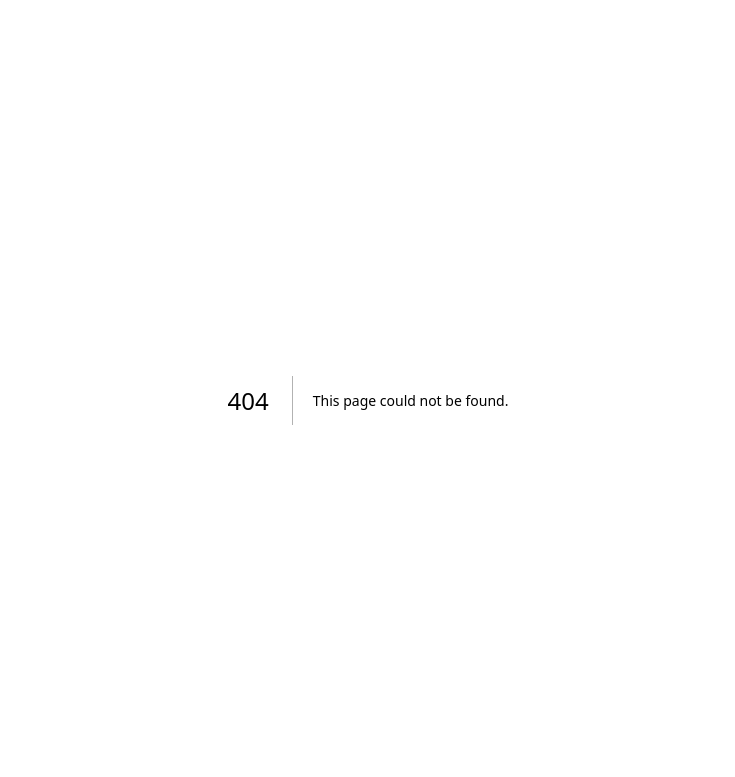
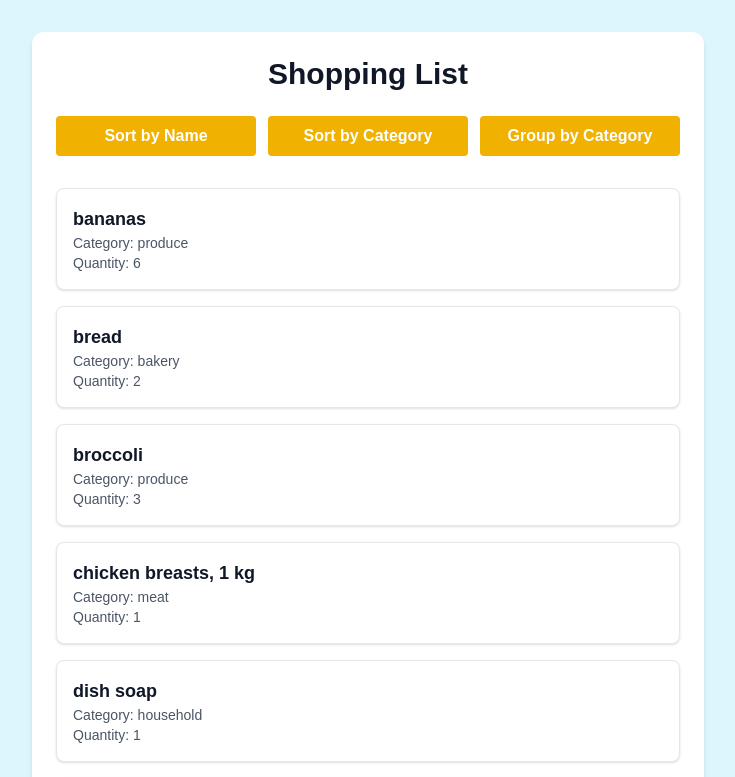
Before and after one commit to MatthewPereira6317/cprg306-assignments, a Next.js app: page /week-6 in a window 1280 px wide. Before the commit this address had no page. Shown: the top 777 px of the page, without its empty margins (272-1007 px from the left). Built offline with nearby package versions, Linux system fonts and the light colour scheme.

Commit message:
Commit Week 6

```diff
--- a/app/page.js
+++ b/app/page.js
@@ -2,7 +2,7 @@ import Link from "next/link";
 
 export default function Home() {
   return (
-    <main>
+    <main className="min-h-screen bg-[#ddf6fe] p-8 text-black">
       <div>
         <h1>CPRG 306: Web Development 2 - Assignments</h1>
         <ul>
@@ -18,6 +18,9 @@ export default function Home() {
           <li>
             <Link href="/week-5">Week 5 Assignment</Link>
           </li>
+          <li>
+            <Link href="/week-6">Week 6 Assignment</Link>
+          </li>
         </ul>
       </div>
     </main>
--- a/app/week-2/page.js
+++ b/app/week-2/page.js
@@ -2,7 +2,7 @@ import StudentInfo from "./student-info";
 
 export default function Page() {
   return (
-    <main>
+    <main className="min-h-screen bg-[#ddf6fe] p-8 text-black">
       <h1>Shopping List</h1>
       <StudentInfo name="Matthew Pereira" link="https://github.com/MatthewPereira6317/cprg306-assignments.git" />
     </main>
--- a/app/week-3/page.js
+++ b/app/week-3/page.js
@@ -2,9 +2,9 @@ import ItemList from "./item-list";
 
 export default function Page() {
     return (
-        <main className="min-h-screen bg-gray-100 p-8">
+        <main className="min-h-screen bg-[#ddf6fe] p-8 text-black">
             <div className="mx-auto max-w-2xl rounded-xl bg-white p-6 shadow-md">
-                <h1 className="mb-6 text-3xl font-bold text-gray-900">Shopping List</h1>
+                <h1 className="mb-6 text-3xl font-bold text-center text-gray-900">Shopping List</h1>
                 <ItemList />
             </div>
         </main>
--- a/app/week-4/page.js
+++ b/app/week-4/page.js
@@ -2,7 +2,7 @@ import NewItem from './new-item';
 
 export default function Page() {
     return (
-        <main className="min-h-screen bg-gray-100 p-8">
+        <main className="min-h-screen bg-[#ddf6fe] p-8 text-black">
             <div className="mx-auto max-w-2xl rounded-xl bg-white p-6 shadow-md">
                 <NewItem />
             </div>
--- a/app/week-5/page.js
+++ b/app/week-5/page.js
@@ -2,7 +2,7 @@ import NewItem from './new-item';
 
 export default function Page() {
     return (
-        <main className="min-h-screen bg-gray-100 p-8">
+        <main className="min-h-screen bg-[#ddf6fe] p-8 text-black">
             <div className="mx-auto max-w-2xl rounded-xl bg-white p-6 shadow-md">
                 <NewItem />
             </div>
--- /dev/null
+++ b/app/week-6/item-list.js
@@ -0,0 +1,51 @@
+"use client"
+
+import Item from "./item";
+import itemsData from "./items.json";
+import { useState } from "react";
+
+export default function SortBy() {
+    const [sortBy, setSortBy] = useState("name");
+
+    const sortedItems = [...itemsData].sort((a, b) => {
+        if (sortBy === "name") {
+            return a.name.localeCompare(b.name);
+        } else if (sortBy === "category") {
+            return a.category.localeCompare(b.category);
+        }
+    });
+
+    const groupedItems = sortedItems.reduce((groups, item) => {
+        const group = item.category;
+        if (!groups[group]) {
+            groups[group] = [];
+        }
+        groups[group].push(item);
+        return groups;
+    }, {});
+
+    return (
+        <div>
+            <div className="space-x-3 mb-4">
+                <button onClick={() => setSortBy("name")} className="bg-yellow-500 hover:bg-yellow-700 text-white font-bold w-50 text-center py-2 px-4 rounded mb-4">Sort by Name</button>
+                <button onClick={() => setSortBy("category")} className="bg-yellow-500 hover:bg-yellow-700 text-white font-bold w-50 text-center py-2 px-4 rounded mb-4">Sort by Category</button>
+                <button onClick={() => setSortBy("group")} className="bg-yellow-500 hover:bg-yellow-700 text-white font-bold w-50 text-center py-2 px-4 rounded mb-4">Group by Category</button>
+            </div>
+            <ul className="space-y-4">
+                {sortBy !== "group" && sortedItems.map((item, index) => (
+                    <Item key={index} name={item.name} category={item.category} quantity={item.quantity} />
+                ))}
+                {sortBy === "group" && Object.entries(groupedItems).map(([category, items]) => (
+                    <div key={category}>
+                        <h2 className="text-xl font-semibold text-gray-900">{category}</h2>
+                        <ul className="space-y-2">
+                            {items.map((item, index) => (
+                                <Item key={index} name={item.name} category={item.category} quantity={item.quantity} />
+                            ))}
+                        </ul>
+                    </div>
+                ))}
+            </ul>
+        </div>
+    );
+}
--- /dev/null
+++ b/app/week-6/item.js
@@ -0,0 +1,11 @@
+export default function Item({ name, category, quantity }) {
+    return (
+        <li className="flex items-center justify-between rounded-lg border border-gray-200 bg-white p-4 shadow-sm">
+            <div>
+                <h2 className="text-lg font-semibold text-gray-900">{name}</h2>
+                <p className="text-sm text-gray-600">Category: {category}</p>
+                <p className="text-sm text-gray-600">Quantity: {quantity}</p>
+            </div>
+        </li>
+    );
+}
--- /dev/null
+++ b/app/week-6/items.json
@@ -0,0 +1,74 @@
+[
+    {
+        "id": "1h2GJKH12gkHG31h1H",
+        "name": "milk, 4 L",
+        "quantity": 1,
+        "category": "dairy"
+    },
+    {
+        "id": "2KJH3k2j3H1k2J3K1H",
+        "name": "bread",
+        "quantity": 2,
+        "category": "bakery"
+    },
+    {
+        "id": "3h2KJH3k2j3H1k2J3",
+        "name": "eggs, dozen",
+        "quantity": 2,
+        "category": "dairy"
+    },
+    {
+        "id": "4k2J3K1H2GJKH12gk",
+        "name": "bananas",
+        "quantity": 6,
+        "category": "produce"
+    },
+    {
+        "id": "5H1h1H2KJH3k2j3H",
+        "name": "broccoli",
+        "quantity": 3,
+        "category": "produce"
+        },
+        {
+        "id": "6H1k2J3K1H2GJKH1",
+        "name": "chicken breasts, 1 kg",
+        "quantity": 1,
+        "category": "meat"
+    },
+    {
+        "id": "7gkHG31h1H2KJH3k",
+        "name": "pasta sauce",
+        "quantity": 3,
+        "category": "canned goods"
+    },
+    {
+        "id": "8j3H1k2J3K1H2GJK",
+        "name": "spaghetti, 454 g",
+        "quantity": 2,
+        "category": "dry goods"
+    },
+    {
+        "id": "9H12gkHG31h1H2KJ",
+        "name": "toilet paper, 12 pack",
+        "quantity": 1,
+        "category": "household"
+    },
+    {
+        "id": "10H3k2j3H1k2J3K1",
+        "name": "paper towels, 6 pack",
+        "quantity": 1,
+        "category": "household"
+    },
+    {
+        "id": "11k2J3K1H2GJKH12",
+        "name": "dish soap",
+        "quantity": 1,
+        "category": "household"
+    },
+    {
+        "id": "12GJKH12gkHG31h1",
+        "name": "hand soap",
+        "quantity": 4,
+        "category": "household"
+    }
+]
--- /dev/null
+++ b/app/week-6/page.js
@@ -0,0 +1,12 @@
+import ItemList from "./item-list";
+
+export default function Page() {
+    return (
+        <main className="min-h-screen bg-[#ddf6fe] p-8 text-black">
+            <div className="mx-auto max-w-2xl rounded-xl bg-white p-6 shadow-md">
+                <h1 className="mb-6 text-3xl font-bold text-center text-gray-900">Shopping List</h1>
+                <ItemList />
+            </div>
+        </main>
+    );
+}
```
